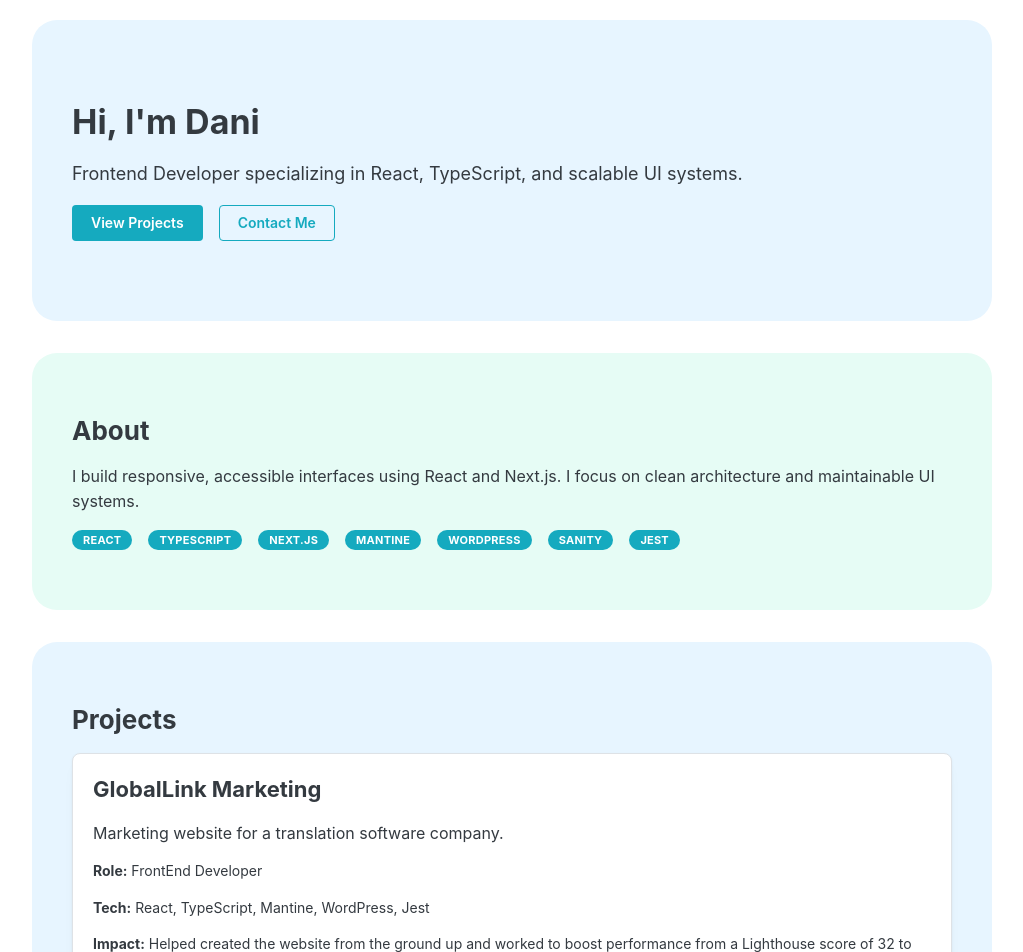
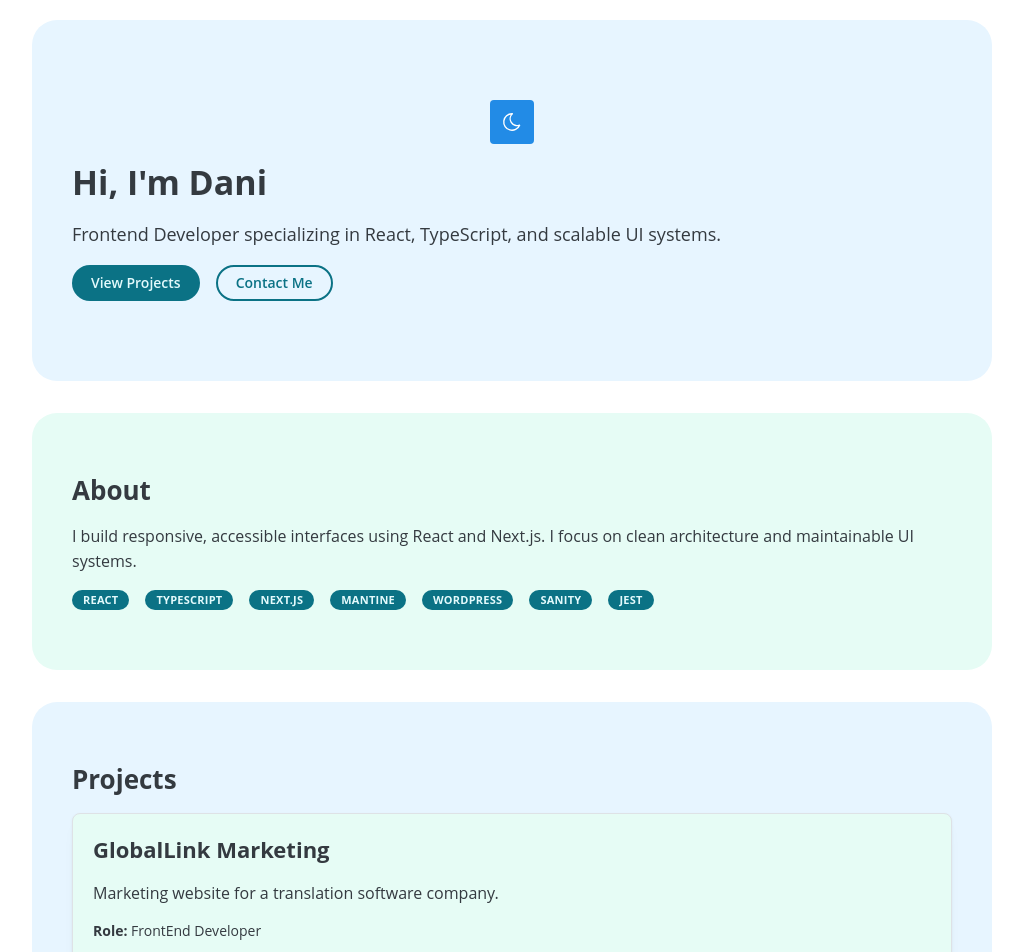
Before and after one commit to libertywolfgirl/Portfolio, a Next.js app: page / in a window 1280 px wide. Shown: the top 952 px of the page, without its empty margins (128-1151 px from the left). Built offline with nearby package versions, Linux system fonts and the light colour scheme.

Commit message:
setting up colors

```diff
--- a/package.json
+++ b/package.json
@@ -11,6 +11,7 @@
   "dependencies": {
     "@mantine/core": "^8.3.18",
     "@mantine/hooks": "^8.3.18",
+    "@tabler/icons-react": "^3.40.0",
     "next": "16.1.7",
     "react": "19.2.3",
     "react-dom": "19.2.3"
--- a/src/app/components/About.tsx
+++ b/src/app/components/About.tsx
@@ -2,12 +2,10 @@ import { Container, Title, Text, Group, Stack, Badge } from "@mantine/core";
 
 const About = () => {
   return (
-    <Container w="100%" size="md" py={60} px={40} bg="teal.0" bdrs={25}>
+    <Container variant="teal" w="100%" size="md" py={60} px={40} bdrs={25}>
       <Stack>
-        <Title order={2} c="gray.8">
-          About
-        </Title>
-        <Text c="gray.8">
+        <Title order={2}>About</Title>
+        <Text>
           I build responsive, accessible interfaces using React and Next.js. I
           focus on clean architecture and maintainable UI systems.
         </Text>
--- a/src/app/components/Contact.tsx
+++ b/src/app/components/Contact.tsx
@@ -3,20 +3,18 @@ import { Container, Title, Text, Stack } from "@mantine/core";
 const Contact = () => {
   return (
     <Container
+      variant="teal"
       w="100%"
       size="md"
       py={60}
       px={40}
-      bg="teal.0"
       bdrs={25}
       id="contact"
     >
       <Stack>
-        <Title order={2} c="gray.8">
-          Contact
-        </Title>
-        <Text c="gray.8">Email: danimac@1791.com</Text>
-        <Text c="gray.8">GitHub: github.com/libertywolfgirl</Text>
+        <Title order={2}>Contact</Title>
+        <Text>Email: danimac@1791.com</Text>
+        <Text>GitHub: github.com/libertywolfgirl</Text>
       </Stack>
     </Container>
   );
--- a/src/app/components/Hero.tsx
+++ b/src/app/components/Hero.tsx
@@ -1,13 +1,25 @@
-import { Container, Title, Text, Button, Group, Stack } from "@mantine/core";
+"use client";
+
+import ColorSchemeToggle from "@/theme/ColorSchemeToggle";
+import {
+  Container,
+  Title,
+  Text,
+  Button,
+  Group,
+  Stack,
+  Flex,
+} from "@mantine/core";
 
 const Hero = () => {
   return (
-    <Container w="100%" size="md" py={80} px={40} bg="blue.0" bdrs={25}>
+    <Container variant="blue" w="100%" size="md" py={80} px={40} bdrs={25}>
       <Stack gap="md">
-        <Title order={1} c="gray.8">
-          Hi, I&apos;m Dani
-        </Title>
-        <Text size="lg" c="gray.8">
+        <Flex justify="center">
+          <ColorSchemeToggle />
+        </Flex>
+        <Title order={1}>Hi, I&apos;m Dani</Title>
+        <Text size="lg">
           Frontend Developer specializing in React, TypeScript, and scalable UI
           systems.
         </Text>
--- a/src/app/components/ProjectCard.tsx
+++ b/src/app/components/ProjectCard.tsx
@@ -21,17 +21,15 @@ const ProjectCard = ({
   return (
     <Card shadow="sm" padding="lg" radius="md" withBorder>
       <Stack>
-        <Title order={3} c="gray.8">
-          {title}
-        </Title>
-        <Text c="gray.8">{description}</Text>
-        <Text size="sm" c="gray.8">
+        <Title order={3}>{title}</Title>
+        <Text>{description}</Text>
+        <Text size="sm">
           <b>Role:</b> {role}
         </Text>
-        <Text size="sm" c="gray.8">
+        <Text size="sm">
           <b>Tech:</b> {tech.join(", ")}
         </Text>
-        <Text size="sm" c="gray.8">
+        <Text size="sm">
           <b>Impact:</b> {impact}
         </Text>
         <Link href={url} target="_blank">
--- a/src/app/components/Projects.tsx
+++ b/src/app/components/Projects.tsx
@@ -25,18 +25,16 @@ const projects = [
 const Projects = () => {
   return (
     <Container
+      variant="blue"
       w="100%"
       size="md"
       py={60}
       id="projects"
       px={40}
-      bg="blue.0"
       bdrs={25}
     >
       <Stack>
-        <Title order={2} c="gray.8">
-          Projects
-        </Title>
+        <Title order={2}>Projects</Title>
         {projects.map((project) => (
           <ProjectCard
             key={project.title}
--- a/src/app/layout.tsx
+++ b/src/app/layout.tsx
@@ -4,6 +4,7 @@ import {
   mantineHtmlProps,
   MantineProvider,
 } from "@mantine/core";
+import { theme } from "@/theme/theme";
 
 export default function RootLayout({
   children,
@@ -20,9 +21,7 @@ export default function RootLayout({
         <ColorSchemeScript />
       </head>
       <body>
-        <MantineProvider theme={{ primaryColor: "cyan" }}>
-          {children}
-        </MantineProvider>
+        <MantineProvider theme={theme}>{children}</MantineProvider>
       </body>
     </html>
   );
--- /dev/null
+++ b/src/theme/ColorSchemeToggle.module.css
@@ -0,0 +1,24 @@
+.icon {
+  width: 22px;
+  height: 22px;
+}
+
+.dark {
+  @mixin dark {
+    display: none;
+  }
+
+  @mixin light {
+    display: block;
+  }
+}
+
+.light {
+  @mixin light {
+    display: none;
+  }
+
+  @mixin dark {
+    display: block;
+  }
+}
--- /dev/null
+++ b/src/theme/ColorSchemeToggle.tsx
@@ -0,0 +1,31 @@
+import {
+  ActionIcon,
+  useMantineColorScheme,
+  useComputedColorScheme,
+} from "@mantine/core";
+import { IconSun, IconMoon } from "@tabler/icons-react";
+import cx from "clsx";
+import classes from "./ColorSchemeToggle.module.css";
+
+const ColorSchemeToggle = () => {
+  const { setColorScheme } = useMantineColorScheme();
+  const computedColorScheme = useComputedColorScheme("light", {
+    getInitialValueInEffect: true,
+  });
+
+  return (
+    <ActionIcon
+      onClick={() =>
+        setColorScheme(computedColorScheme === "light" ? "dark" : "light")
+      }
+      variant="filled"
+      size="xl"
+      aria-label="Toggle color scheme"
+    >
+      <IconSun className={cx(classes.icon, classes.light)} stroke={1.5} />
+      <IconMoon className={cx(classes.icon, classes.dark)} stroke={1.5} />
+    </ActionIcon>
+  );
+};
+
+export default ColorSchemeToggle;
--- /dev/null
+++ b/src/theme/theme.ts
@@ -0,0 +1,115 @@
+"use client";
+
+import {
+  Badge,
+  Button,
+  Card,
+  Container,
+  createTheme,
+  MantineTheme,
+  MantineThemeOverride,
+  Title,
+} from "@mantine/core";
+
+export const theme = createTheme({
+  fontFamily: "Open Sans, sans-serif",
+  primaryColor: "blue",
+  colors: {
+    dark: [
+      "#009B92",
+      "#008A80",
+      "#00796E",
+      "#00685D",
+      "#00574C",
+      "#00473C",
+      "#00372D",
+      "#00271E",
+      "#00160F",
+      "#000201",
+    ],
+  },
+  components: {
+    Title: Title.extend({
+      defaultProps: {
+        styles: (theme) => ({
+          root: {
+            color: `light-dark(${theme.colors.gray[8]}, ${theme.colors.gray[0]})`,
+          },
+        }),
+      },
+    }),
+    Text: {
+      styles: (theme: MantineTheme) => ({
+        root: {
+          color: `light-dark(${theme.colors.gray[8]}, ${theme.colors.gray[0]})`,
+        },
+      }),
+    },
+    Card: Card.extend({
+      defaultProps: {
+        styles: (theme) => ({
+          root: {
+            backgroundColor: `light-dark(${theme.colors.teal[0]}, ${theme.colors.dark[5]})`,
+          },
+        }),
+      },
+    }),
+    Container: Container.extend({
+      defaultProps: {
+        styles: (theme, { variant = "" }) => ({
+          root: {
+            backgroundColor:
+              variant === "blue"
+                ? `light-dark(${theme.colors.blue[0]}, #093B68)`
+                : variant === "teal"
+                  ? `light-dark(${theme.colors.teal[0]}, ${theme.colors.teal[9]})`
+                  : "unset",
+          },
+        }),
+      },
+    }),
+    Button: Button.extend({
+      defaultProps: {
+        styles: (theme, { variant = "" }) => ({
+          root: {
+            transform: "none",
+            "&:active": {
+              transform: "none",
+            },
+            borderRadius: 30,
+            color:
+              variant !== "outline"
+                ? theme.colors.cyan[0]
+                : `light-dark(${theme.colors.cyan[9]}, ${theme.colors.cyan[0]})`,
+            backgroundColor:
+              variant !== "outline" ? theme.colors.cyan[9] : "transparent",
+            "&:hover": {
+              backgroundColor: theme.colors.cyan[9],
+            },
+            borderWidth: variant !== "outline" ? "none" : "2px",
+            borderColor:
+              variant !== "outline"
+                ? "transparent"
+                : `light-dark(${theme.colors.cyan[9]}, ${theme.colors.cyan[0]})`,
+          },
+          input: {
+            transform: "none",
+            "&:active": {
+              transform: "none",
+            },
+          },
+        }),
+      },
+    }),
+    Badge: Badge.extend({
+      defaultProps: {
+        styles: (theme: MantineTheme) => ({
+          root: {
+            color: theme.colors.cyan[0],
+            background: theme.colors.cyan[9],
+          },
+        }),
+      },
+    }),
+  },
+} as MantineThemeOverride);
```
Also changed, not shown: mantine.d.ts (added, +9 -0 lines), 1 other file (tests, documents, lock files or other folders).
